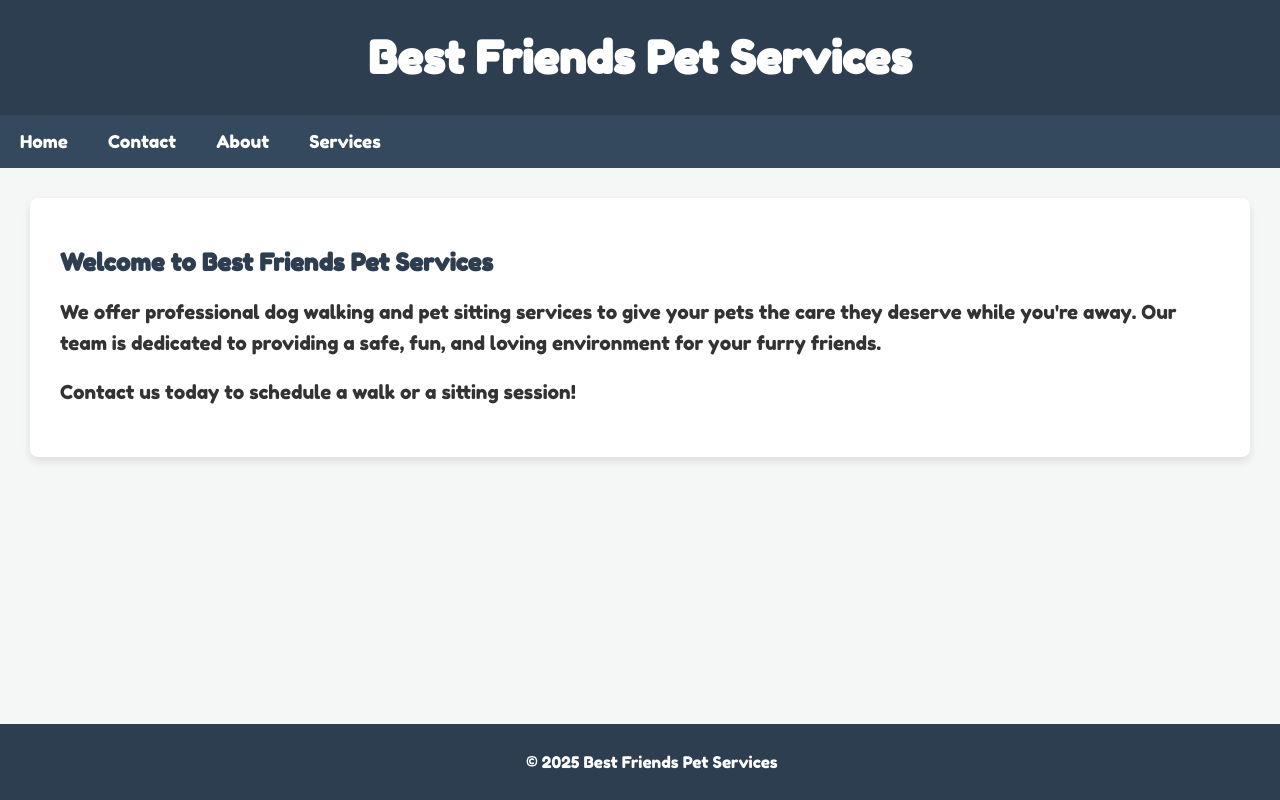
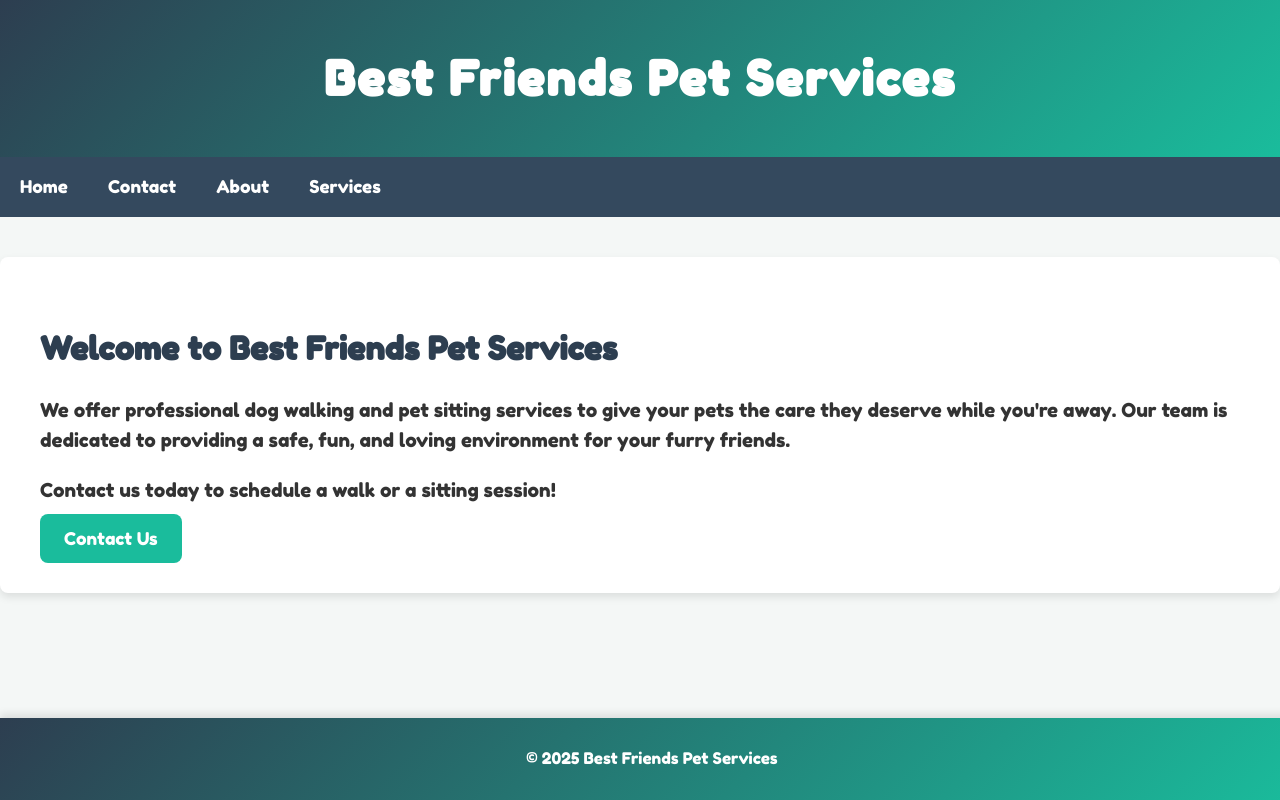
Before and after one commit to digger813/BestFriendsPets, a plain HTML site: page index.html in a window 1280 px wide. Drawn offline with Linux system fonts and the light colour scheme.

Commit message:
Update index.html

```diff
--- a/index.html
+++ b/index.html
@@ -7,30 +7,33 @@
     <!-- Link to Google Fonts for Fredoka One -->
     <link href="https://fonts.googleapis.com/css2?family=Fredoka+One&display=swap" rel="stylesheet">
     <style>
-        /* Body */
+        /* Global Styles */
         body {
-            font-family: 'Fredoka One', sans-serif; /* Applying Fredoka One font */
+            font-family: 'Fredoka One', sans-serif;
             margin: 0;
             padding: 0;
-            background-color: #f4f7f6; /* Light, neutral background */
+            background-color: #f4f7f6;
             color: #333;
+            line-height: 1.6;
         }
 
-        /* Header */
+        /* Header Styles */
         header {
-            background-color: #2D3E50; /* Dark blue */
+            background: linear-gradient(135deg, #2D3E50, #1abc9c); /* Gradient background */
             color: white;
-            padding: 30px;
+            padding: 40px;
             text-align: center;
+            box-shadow: 0 4px 8px rgba(0, 0, 0, 0.1);
         }
         header h1 {
             margin: 0;
-            font-size: 2.8em;
+            font-size: 3em;
+            letter-spacing: 2px;
         }
 
         /* Navigation Bar */
         nav {
-            background-color: #34495e; /* Darker blue */
+            background-color: #34495e;
             overflow: hidden;
         }
         nav a {
@@ -41,37 +44,77 @@
             padding: 16px 20px;
             text-decoration: none;
             font-size: 1.1em;
+            transition: background-color 0.3s, color 0.3s;
         }
         nav a:hover {
             background-color: #1abc9c; /* Soft teal hover effect */
             color: white;
         }
 
-        /* Content Section */
+        /* Section Styles */
         section {
-            padding: 30px;
-            margin: 30px;
+            padding: 40px;
+            margin: 40px auto;
             background-color: white;
+            max-width: 1200px;
             border-radius: 8px;
             box-shadow: 0 4px 8px rgba(0, 0, 0, 0.1);
+            transition: transform 0.3s ease, box-shadow 0.3s ease;
+        }
+        section:hover {
+            transform: scale(1.02); /* Slight zoom effect on hover */
+            box-shadow: 0 6px 12px rgba(0, 0, 0, 0.2);
         }
         section h2 {
-            color: #2D3E50; /* Dark blue text for headings */
+            color: #2D3E50;
+            font-size: 2em;
+            margin-bottom: 20px;
         }
         section p {
             font-size: 1.2em;
-            line-height: 1.6;
         }
 
-        /* Footer */
+        /* Footer Styles */
         footer {
-            background-color: #2D3E50; /* Dark blue */
+            background: linear-gradient(135deg, #2D3E50, #1abc9c); /* Same gradient as header */
             color: white;
             text-align: center;
             padding: 12px;
             position: fixed;
             bottom: 0;
             width: 100%;
+            box-shadow: 0 -4px 8px rgba(0, 0, 0, 0.1);
+        }
+
+        /* Button Styling */
+        .btn {
+            background-color: #1abc9c;
+            color: white;
+            padding: 14px 24px;
+            font-size: 1.1em;
+            text-align: center;
+            border-radius: 8px;
+            text-decoration: none;
+            transition: background-color 0.3s, transform 0.3s;
+        }
+        .btn:hover {
+            background-color: #2D3E50;
+            transform: scale(1.05);
+        }
+
+        /* Responsive Design */
+        @media screen and (max-width: 768px) {
+            header h1 {
+                font-size: 2.2em;
+            }
+            nav a {
+                font-size: 1em;
+                padding: 12px 16px;
+            }
+            section {
+                padding: 30px;
+                margin: 20px;
+            }
         }
     </style>
 </head>
@@ -93,6 +136,7 @@
     <h2>Welcome to Best Friends Pet Services</h2>
     <p>We offer professional dog walking and pet sitting services to give your pets the care they deserve while you're away. Our team is dedicated to providing a safe, fun, and loving environment for your furry friends.</p>
     <p>Contact us today to schedule a walk or a sitting session!</p>
+    <a href="contact.html" class="btn">Contact Us</a> <!-- Call to action button -->
 </section>
 
 <footer>
```
